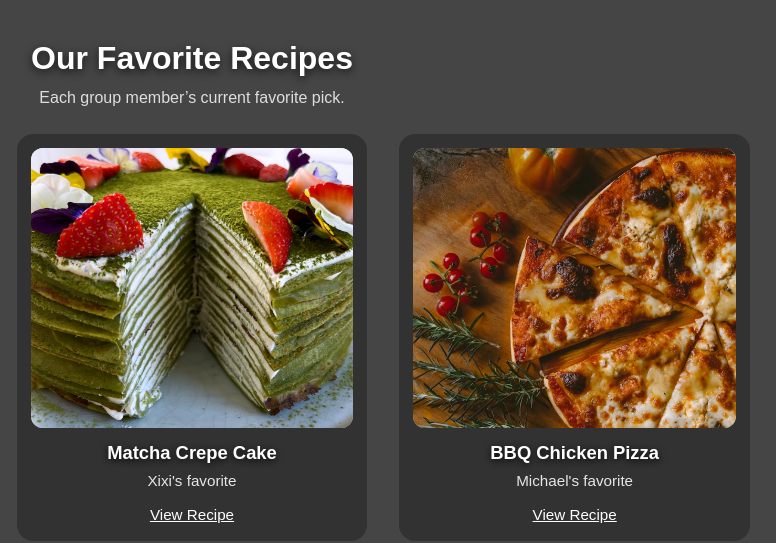
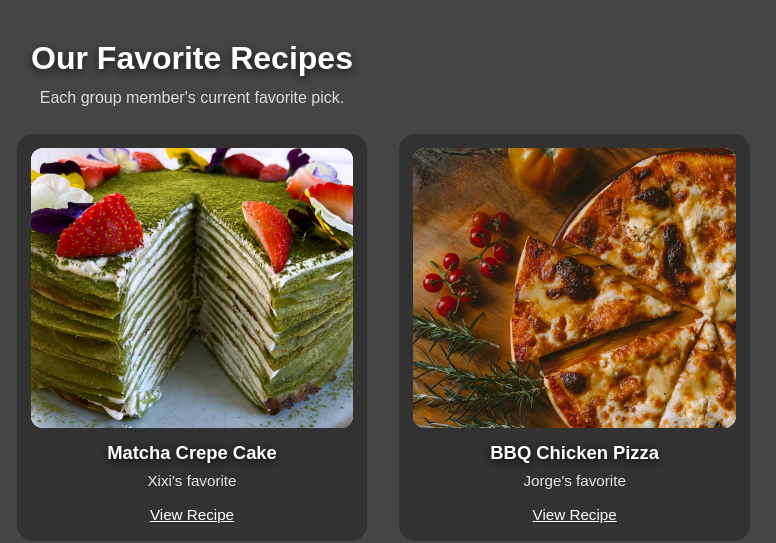
Before and after one commit to CS272-S26/p1, a plain HTML site: page index.html in a window 1280 px wide. Shown: the part 1256-1799 px from the top of the page, 448-1224 px from the left. Drawn offline with nearby package versions, Linux system fonts and the light colour scheme.

Commit message:
edit homepage

```diff
--- a/index.html
+++ b/index.html
@@ -40,7 +40,7 @@
                 <section class="homepage-section">
                     <div class="section-header">
                         <h2 class="section-title">Our Favorite Recipes</h2>
-                        <p class="section-text">Each group member’s current favorite pick.</p>
+                        <p class="section-text">Each group member's current favorite pick.</p>
                     </div>
 
                     <div id="favorites-grid" class="recipe-grid"></div>
--- a/index.js
+++ b/index.js
@@ -45,13 +45,13 @@ const teamFavorites = [
         link: "https://www.justonecookbook.com/matcha-mille-crepe-cake/"
     },
     {
-        member: "Michael",
+        member: "Jorge",
         title: "BBQ Chicken Pizza",
         image: "images/pizza.png",
         link: "https://www.foodnetwork.com/recipes/food-network-kitchen/almost-famous-barbecue-chicken-pizza-recipe-2107567"
     },
     {
-        member: "Jorge",
+        member: "Michael",
         title: "Tacos al Pastor",
         image: "images/tacos.png",
         link: "https://www.seriouseats.com/tacos-al-pastor-recipe"
```
Also changed, not shown: 2 other files.
